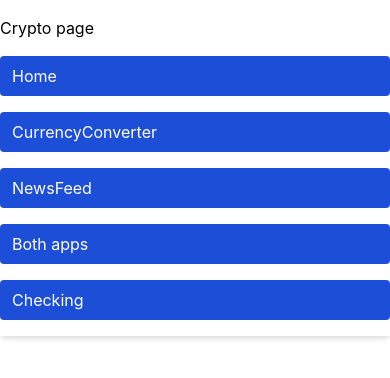
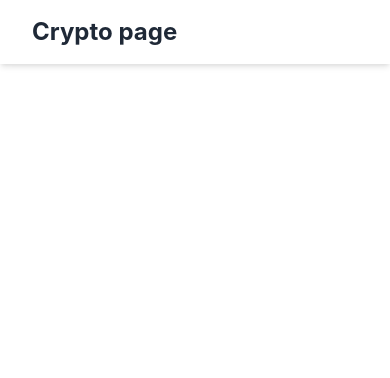
Before and after one commit to dagwasiewska/crypto-app, a React app: page / in a window 390 px wide. Shown: the top 378 px of the page. Built offline with nearby package versions, Linux system fonts and the light colour scheme.

Commit message:
navbar updated

```diff
--- a/package.json
+++ b/package.json
@@ -5,6 +5,9 @@
   "dependencies": {
     "@craco/craco": "^6.4.3",
     "@fortawesome/fontawesome-svg-core": "^1.3.0",
+    "@fortawesome/free-regular-svg-icons": "^6.0.0",
+    "@fortawesome/free-solid-svg-icons": "^6.0.0",
+    "@fortawesome/react-fontawesome": "^0.1.17",
     "@testing-library/jest-dom": "^5.16.2",
     "@testing-library/react": "^12.1.3",
     "@testing-library/user-event": "^13.5.0",
--- a/src/components/Navbar.js
+++ b/src/components/Navbar.js
@@ -2,6 +2,7 @@ import React from "react";
 import Navigation from "../ui/Navigation";
 import NavigationItem from "../ui/NavigationItem";
 import { Link } from "react-router-dom"
+import Button from "../ui/Button";
 
 function Navbar() {
   return (
@@ -23,7 +24,7 @@ function Navbar() {
       </NavigationItem>
 
       <NavigationItem>
-        <Link to="/newsfeed"> Checking </Link>
+        <Button>Login</Button>
       </NavigationItem>
     </Navigation>
   );
--- a/src/pages/FourthPage.js
+++ b/src/pages/FourthPage.js
@@ -1,10 +1,12 @@
 import React from 'react'
 import NewsFeed from '../components/NewsFeed'
 import CurrencyConverter from '../components/CurrencyConverter'
+import Navbar from '../components/Navbar'
 
 function FourthPage() {
   return (
     <>
+    <Navbar />
     <NewsFeed />
     <CurrencyConverter />
     </>
--- a/src/pages/ThirdPage.js
+++ b/src/pages/ThirdPage.js
@@ -1,9 +1,11 @@
 import React from 'react'
 import CurrencyConverter from '../components/CurrencyConverter'
+import Navbar from '../components/Navbar'
 
 function ThirdPage() {
   return (
     <>
+    <Navbar />
     <CurrencyConverter />
     </>
   )
--- a/src/ui/Button.js
+++ b/src/ui/Button.js
@@ -1,6 +1,7 @@
 import React from 'react'
 
 function Button({ children, onClick }) {
+  // const className=`block  content-center p-12 self-center rounded-lg shadow-2xl bg-gray-200 max-w-sm mx-20 my-10 ${additionalcss || ''}`
   return (
     <div className="flex space-x-2 justify-center">
       <button type="button" className="self-center px-10 py-3 mx-10 my-5 bg-blue-500 text-white font-medium text-xs leading-tight uppercase rounded shadow-md hover:bg-blue-700 hover:shadow-lg focus:bg-blue-700 focus:shadow-lg focus:outline-none focus:ring-0 active:bg-blue-800 active:shadow-lg transition duration-150 ease-in-out"
--- a/src/ui/Navigation.js
+++ b/src/ui/Navigation.js
@@ -1,4 +1,5 @@
 import React from "react";
+import { FontAwesomeIcon } from "@fortawesome/react-fontawesome";
 
 function Navigation({ children }) {
   return (
@@ -14,10 +15,11 @@ function Navigation({ children }) {
     // </nav>
 
     <nav className="shadow-md w-full fixed top-0 left0">
-      <div className="md:flex bg white py-4">
-        <div>
-          <span>
+      <div className="md:flex items-center justify-between bg-white py-4 md:px-10 px-7">
 
+        <div className="font-bold text-2xl cursor-pointer flex items-center font-[Poppins] text-gray-800">
+          <span className="text-3xl text-indigo-600 mr-1 pt-2">
+          <FontAwesomeIcon icon="fa-brands fa-monero" />
           </span>
           Crypto page
         </div>
--- a/src/ui/NavigationItem.js
+++ b/src/ui/NavigationItem.js
@@ -2,10 +2,9 @@ import React from "react";
 
 function NavigationItem({ children }) {
   return (
-    <div className="container-fluid">
-      <ul className="flex flex-col mt-4 md:flex-row md:space-x-8 md:mt-0 md:text-sm md:font-medium">
-        <li className="block py-2 pr-4 pl-3 text-white bg-blue-700 rounded md:bg-transparent md:text-blue-700 md:p-0 dark:text-white"
-                aria-current="page">
+    <div className="hidden w-full md:block md:w-auto" id="mobile-menu">
+      <ul className="md:flex md:items-center">
+        <li className="md:ml-8 hover:text-indigo-600 duration-500">
           {children}
         </li>
       </ul>
```
Also changed, not shown: 1 other file (tests, documents, lock files or other folders).
